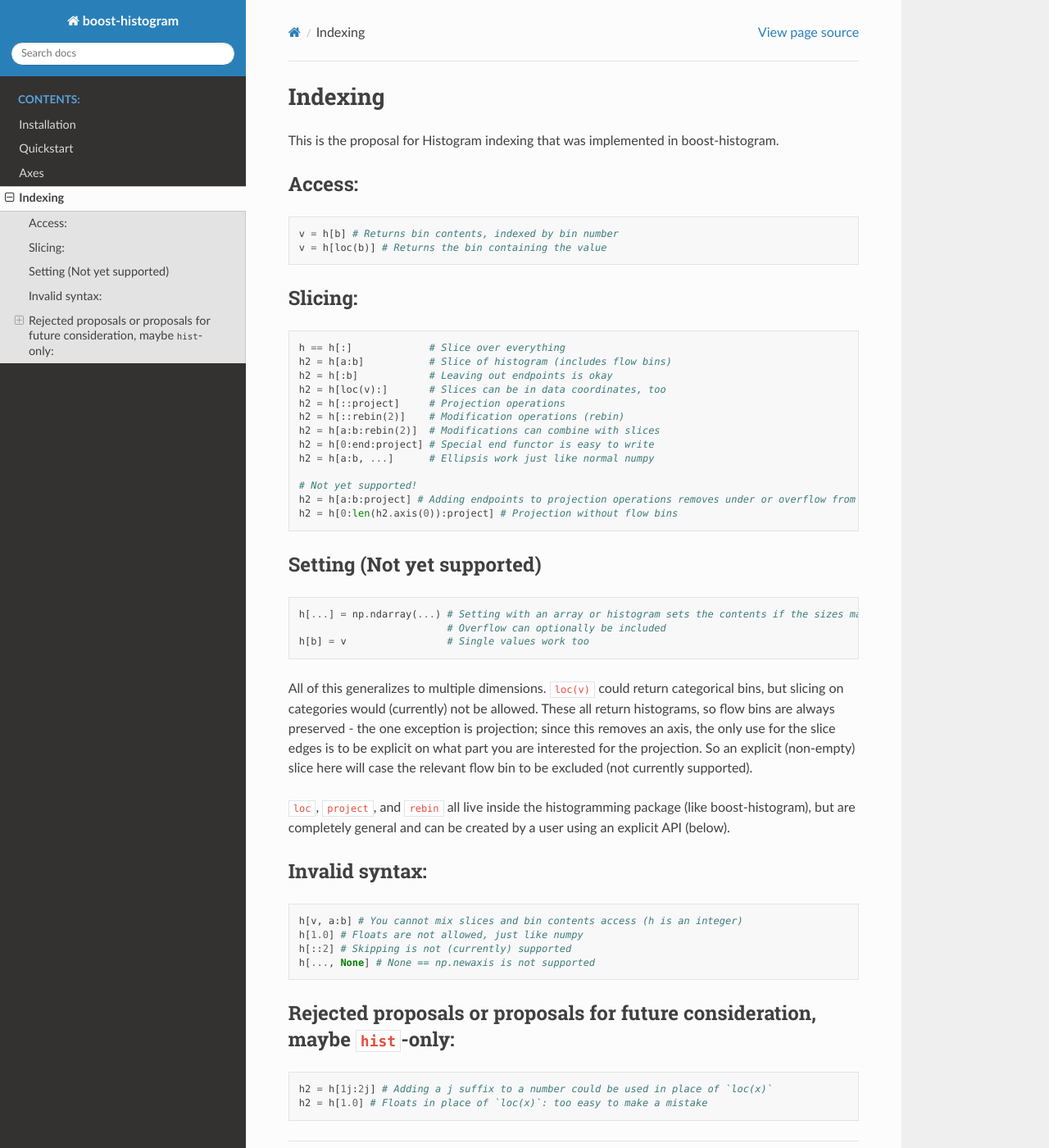
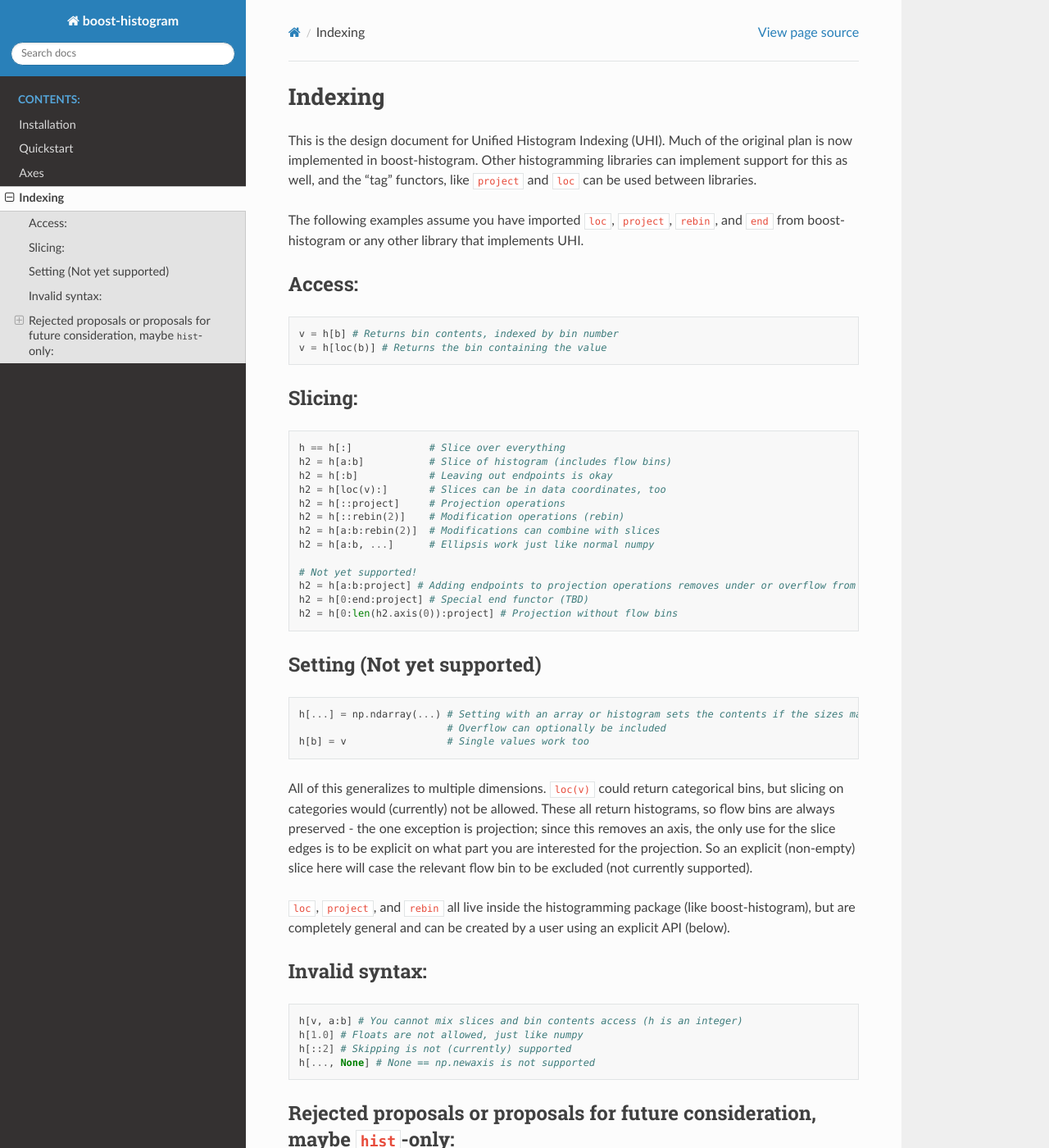
Before and after one commit to scikit-hep/boost-histogram, a Sphinx documentation site: the page built from docs/usage/indexing.rst, in a window 1280 px wide and 1400 px high. Shown: the whole window at 82% size. Built offline with Sphinx 7.4.7 and the Read the Docs theme 2.0.0, drawn with Linux system fonts in a browser that asks for light colours; the version number could not be read and is left out; some of the changed text lies outside the part shown.

Commit message:
Update docs
[skip-ci]

```diff
--- a/docs/usage/indexing.rst
+++ b/docs/usage/indexing.rst
@@ -1,7 +1,12 @@
 Indexing
 ========
 
-This is the proposal for Histogram indexing that was implemented in boost-histogram.
+This is the design document for Unified Histogram Indexing (UHI).  Much of the original plan is now implemented in boost-histogram.
+Other histogramming libraries can implement support for this as well, and the "tag" functors, like ``project`` and ``loc`` can be
+used between libraries.
+
+The following examples assume you have imported ``loc``, ``project``, ``rebin``, and ``end`` from boost-histogram or any other
+library that implements UHI.
 
 Access:
 ^^^^^^^
@@ -23,11 +28,11 @@ Slicing:
    h2 = h[::project]     # Projection operations
    h2 = h[::rebin(2)]    # Modification operations (rebin)
    h2 = h[a:b:rebin(2)]  # Modifications can combine with slices
-   h2 = h[0:end:project] # Special end functor is easy to write
    h2 = h[a:b, ...]      # Ellipsis work just like normal numpy
 
    # Not yet supported!
    h2 = h[a:b:project] # Adding endpoints to projection operations removes under or overflow from the calculation
+   h2 = h[0:end:project] # Special end functor (TBD)
    h2 = h[0:len(h2.axis(0)):project] # Projection without flow bins
 
 Setting (Not yet supported)
```
Also changed, not shown: other parts of docs/usage/indexing.rst (+1 -1 lines), README.md (+4 -6 lines).
